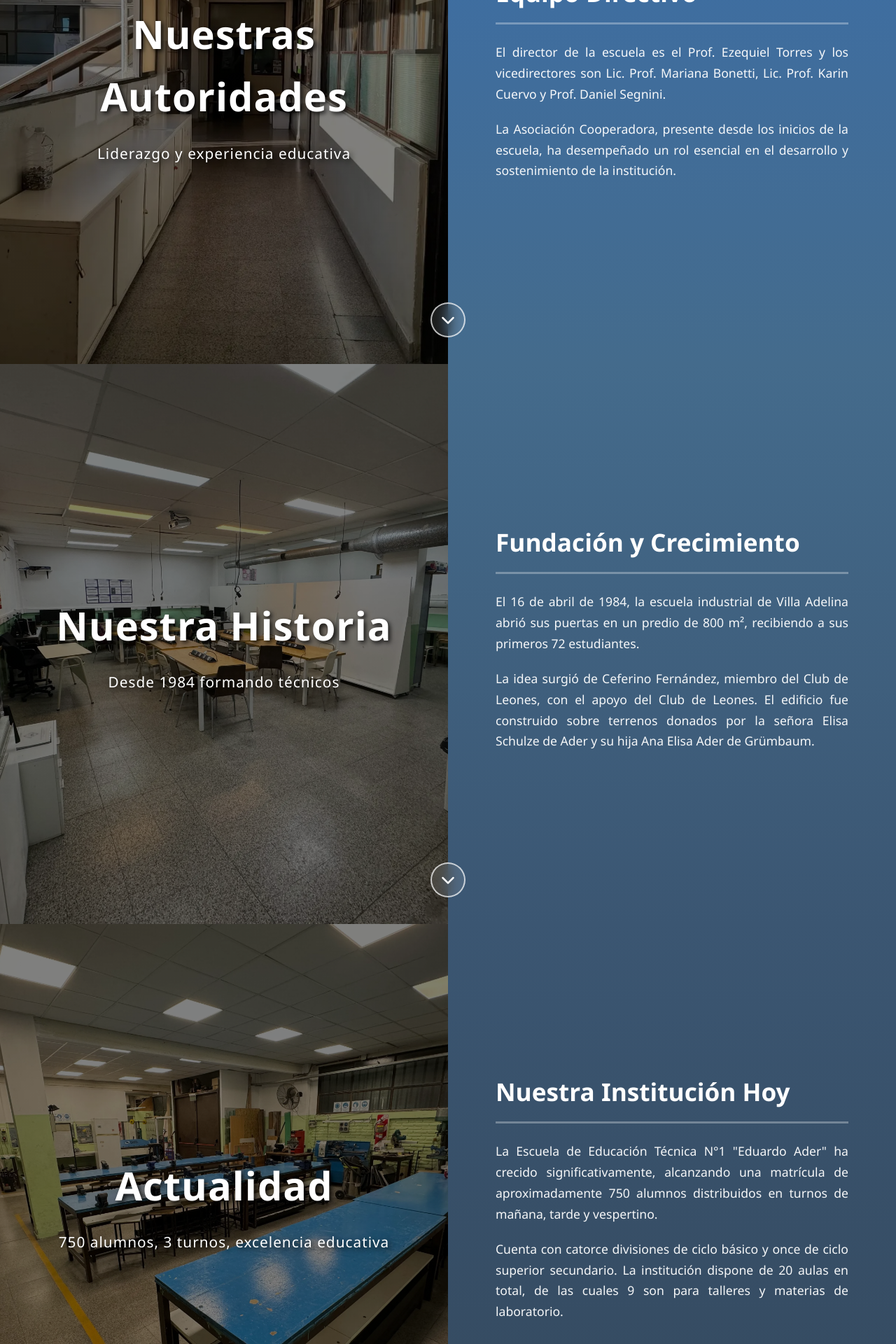
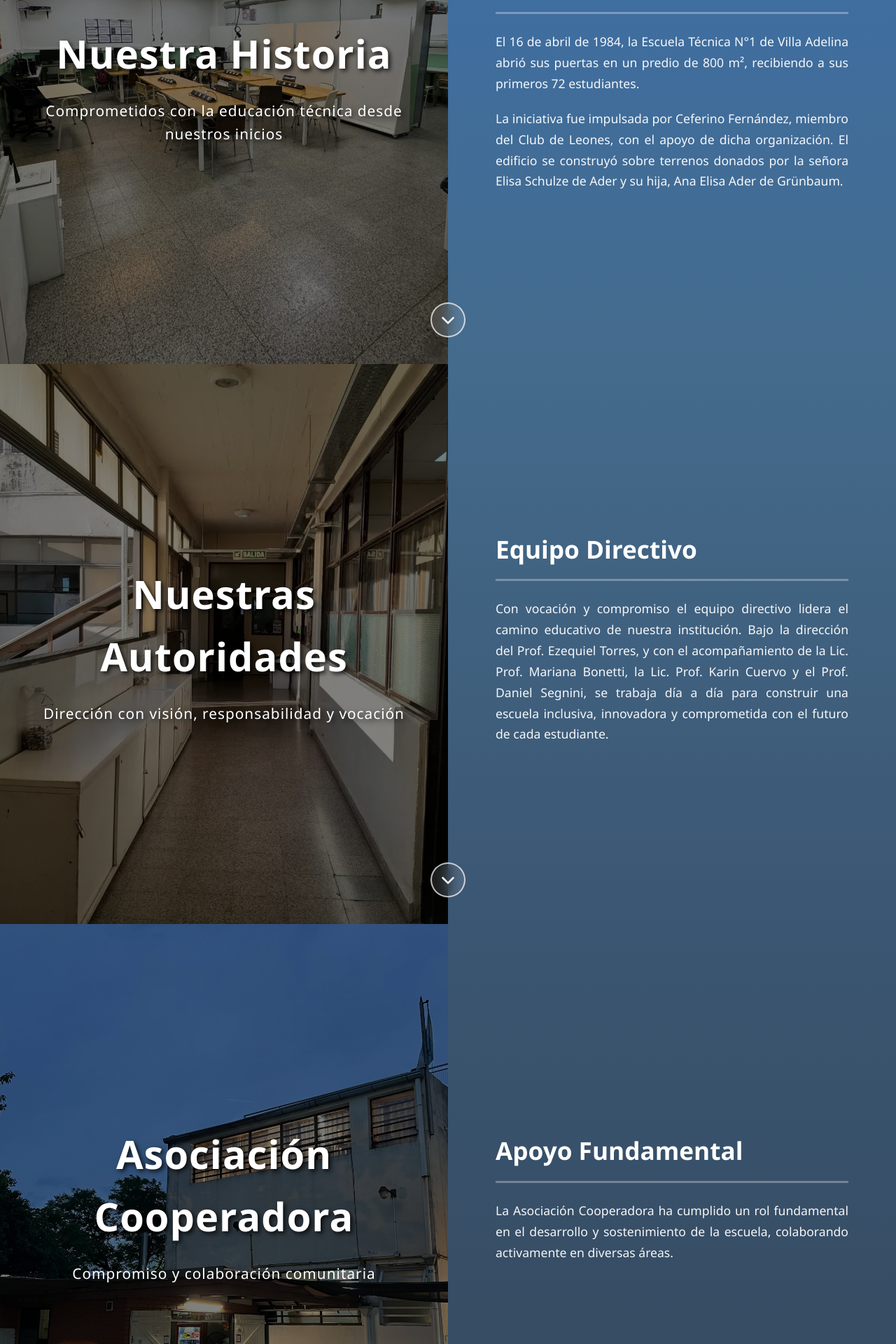
Before and after one commit to thiago-salaberry/WEB_INSTITUSIONAL, a PHP site: page / in a window 1280 px wide. Shown: the part 1080-3000 px from the top of the page at 70% size. Run offline with PHP 8.4, Linux system fonts and the light colour scheme.

Commit message:
Actualiza secciones parallax en el HTML y CSS; agrega nueva sección de Asociación Cooperadora y mejora estilos de fondo. Elimina animaciones de scroll en JavaScript.

```diff
--- a/css/style.css
+++ b/css/style.css
@@ -413,9 +424,9 @@
     background-attachment: fixed;
 }
 
-/* Sección Historia */
-#historia .parallax-left {
-    background: linear-gradient(rgba(0, 0, 0, 0.5), rgba(0, 0, 0, 0.5)), url('../img/fundacion.webp');
+/* Sección Asociación Cooperadora */
+#asociacion .parallax-left {
+    background: linear-gradient(rgba(0, 0, 0, 0.5), rgba(0, 0, 0, 0.5)), url('../img/coperadora.webp');
     background-size: cover;
     background-position: center center;
     background-attachment: fixed;
--- a/index.php
+++ b/index.php
@@ -28,22 +28,23 @@
             </div>
         </section>
 
-        <!-- Segunda Sección Parallax -->
-        <section id="autoridades" class="parallax-section">
+        <!-- Segunda Sección Parallax - Historia -->
+        <section id="historia" class="parallax-section">
             <div class="parallax-left">
-                <h2 class="section-title">Nuestras Autoridades</h2>
-                <p class="section-subtitle">Liderazgo y experiencia educativa</p>
+                <h2 class="section-title">Nuestra Historia</h2>
+                <p class="section-subtitle">Comprometidos con la educación técnica desde nuestros inicios</p>
             </div>
             <div class="parallax-right first-parallax-right">
                 <div class="content-overlay">
-                    <h3>Equipo Directivo</h3>
+                    <h3>Fundación y Crecimiento</h3>
                     <p>
-                        El director de la escuela es el Prof. Ezequiel Torres y los vicedirectores
-                        son Lic. Prof. Mariana Bonetti, Lic. Prof. Karin Cuervo y Prof. Daniel Segnini.
+                        El 16 de abril de 1984, la Escuela Técnica N°1 de Villa Adelina abrió sus puertas en un
+                        predio de 800 m², recibiendo a sus primeros 72 estudiantes.
                     </p>
                     <p>
-                        La Asociación Cooperadora, presente desde los inicios de la escuela,
-                        ha desempeñado un rol esencial en el desarrollo y sostenimiento de la institución.
+                        La iniciativa fue impulsada por Ceferino Fernández, miembro del Club de Leones, con el
+                        apoyo de dicha organización. El edificio se construyó sobre terrenos donados por la señora
+                        Elisa Schulze de Ader y su hija, Ana Elisa Ader de Grünbaum.
                     </p>
                 </div>
             </div>
@@ -53,23 +54,21 @@
             </div>
         </section>
 
-        <!-- Tercera Sección Parallax - Historia -->
-        <section id="historia" class="parallax-section">
+        <!-- Tercera Sección Parallax - Autoridades -->
+        <section id="autoridades" class="parallax-section">
             <div class="parallax-left">
-                <h2 class="section-title">Nuestra Historia</h2>
-                <p class="section-subtitle">Desde 1984 formando técnicos</p>
+                <h2 class="section-title">Nuestras Autoridades</h2>
+                <p class="section-subtitle">Dirección con visión, responsabilidad y vocación</p>
             </div>
             <div class="parallax-right second-parallax-right">
                 <div class="content-overlay">
-                    <h3>Fundación y Crecimiento</h3>
+                    <h3>Equipo Directivo</h3>
                     <p>
-                        El 16 de abril de 1984, la escuela industrial de Villa Adelina abrió sus puertas
-                        en un predio de 800 m², recibiendo a sus primeros 72 estudiantes.
-                    </p>
-                    <p>
-                        La idea surgió de Ceferino Fernández, miembro del Club de Leones, con el apoyo
-                        del Club de Leones. El edificio fue construido sobre terrenos donados por la
-                        señora Elisa Schulze de Ader y su hija Ana Elisa Ader de Grümbaum.
+                        Con vocación y compromiso el equipo directivo lidera el camino educativo de nuestra
+                        institución. Bajo la dirección del Prof. Ezequiel Torres, y con el acompañamiento de la Lic.
+                        Prof. Mariana Bonetti, la Lic. Prof. Karin Cuervo y el Prof. Daniel Segnini, se trabaja día a
+                        día para construir una escuela inclusiva, innovadora y comprometida con el futuro de cada
+                        estudiante.
                     </p>
                 </div>
             </div>
@@ -79,29 +78,49 @@
             </div>
         </section>
 
-        <!-- Cuarta Sección Parallax - Actualidad -->
-        <section id="actualidad" class="parallax-section">
+        <!-- Cuarta Sección Parallax - Asociación Cooperadora -->
+        <section id="asociacion" class="parallax-section">
             <div class="parallax-left">
-                <h2 class="section-title">Actualidad</h2>
-                <p class="section-subtitle">750 alumnos, 3 turnos, excelencia educativa</p>
+                <h2 class="section-title">Asociación Cooperadora</h2>
+                <p class="section-subtitle">Compromiso y colaboración comunitaria</p>
             </div>
             <div class="parallax-right third-parallax-right">
                 <div class="content-overlay">
-                    <h3>Nuestra Institución Hoy</h3>
+                    <h3>Apoyo Fundamental</h3>
                     <p>
-                        La Escuela de Educación Técnica N°1 "Eduardo Ader" ha crecido significativamente,
-                        alcanzando una matrícula de aproximadamente 750 alumnos distribuidos en turnos
-                        de mañana, tarde y vespertino.
-                    </p>
-                    <p>
-                        Cuenta con catorce divisiones de ciclo básico y once de ciclo superior secundario.
-                        La institución dispone de 20 aulas en total, de las cuales 9 son para talleres
-                        y materias de laboratorio.
+                        La Asociación Cooperadora ha cumplido un rol fundamental en el desarrollo y sostenimiento
+                        de la escuela, colaborando activamente en diversas áreas.
                     </p>
                 </div>
             </div>
             <!-- Flecha para siguiente sección -->
             <div class="scroll-arrow" id="scrollArrow4">
+                <i class="fas fa-chevron-down"></i>
+            </div>
+        </section>
+
+        <!-- Quinta Sección Parallax - Actualidad -->
+        <section id="actualidad" class="parallax-section">
+            <div class="parallax-left">
+                <h2 class="section-title">Actualidad</h2>
+                <p class="section-subtitle">Formando nuestro futuro</p>
+            </div>
+            <div class="parallax-right fourth-parallax-right">
+                <div class="content-overlay">
+                    <h3>Nuestra Institución Hoy</h3>
+                    <p>
+                        La Escuela de Educación Técnica N.° 1 "Eduardo Ader" ha experimentado un importante
+                        crecimiento, alcanzando una matrícula aproximada de 750 estudiantes, distribuidos en
+                        turnos mañana, tarde y vespertino.
+                    </p>
+                    <p>
+                        Actualmente cuenta con 14 divisiones de ciclo básico y 11 de ciclo superior. Dispone de un
+                        total de 20 aulas, de las cuales 9 están destinadas a talleres y materias de laboratorio.
+                    </p>
+                </div>
+            </div>
+            <!-- Flecha para siguiente sección -->
+            <div class="scroll-arrow" id="scrollArrow5">
                 <i class="fas fa-chevron-down"></i>
             </div>
         </section>
--- a/scripts/main.js
+++ b/scripts/main.js
@@ -3,33 +3,6 @@
 // ========================================
 
 document.addEventListener('DOMContentLoaded', function() {
-
-    // ========================================
-    // ANIMACIONES AL HACER SCROLL (INTERSECTION OBSERVER) - DESHABILITADO
-    // ========================================
-    // Comentado para eliminar el efecto de overlay en las secciones parallax
-    /*
-    const observerOptions = {
-        threshold: 0.3,        // Activar cuando el 30% del elemento sea visible
-        rootMargin: '0px 0px -50px 0px'  // Margen inferior para activar antes
-    };
-
-    // Observer para detectar cuando las secciones entran en vista
-    const observer = new IntersectionObserver((entries) => {
-        entries.forEach(entry => {
-            if (entry.isIntersecting) {
-                // Agregar clase de animación cuando la sección sea visible
-                entry.target.classList.add('animate-in');
-            }
-        });
-    }, observerOptions);
-
-    // Aplicar el observer a todas las secciones parallax
-    const sectionsToAnimate = document.querySelectorAll('.parallax-section');
-    sectionsToAnimate.forEach(section => {
-        observer.observe(section);
-    });
-    */
 
     // ========================================
     // ANIMACIÓN DE OLA EN SUBTÍTULO AL HACER CLIC
@@ -55,7 +28,7 @@ document.addEventListener('DOMContentLoaded', function() {
     // ========================================
     // NAVEGACIÓN CON FLECHAS DE SCROLL
     // ========================================
-    const sections = ['inicio', 'autoridades', 'historia', 'actualidad', 'footer'];
+    const sections = ['inicio', 'historia', 'autoridades', 'asociacion', 'actualidad', 'footer'];
     let currentSectionIndex = 0; // Índice de la sección actual
 
     // Función para navegar a la siguiente sección
```
Also changed, not shown: other parts of css/style.css (+23 -4 lines), img/coperadora.webp (added), img/fondo3.jpg (deleted).
